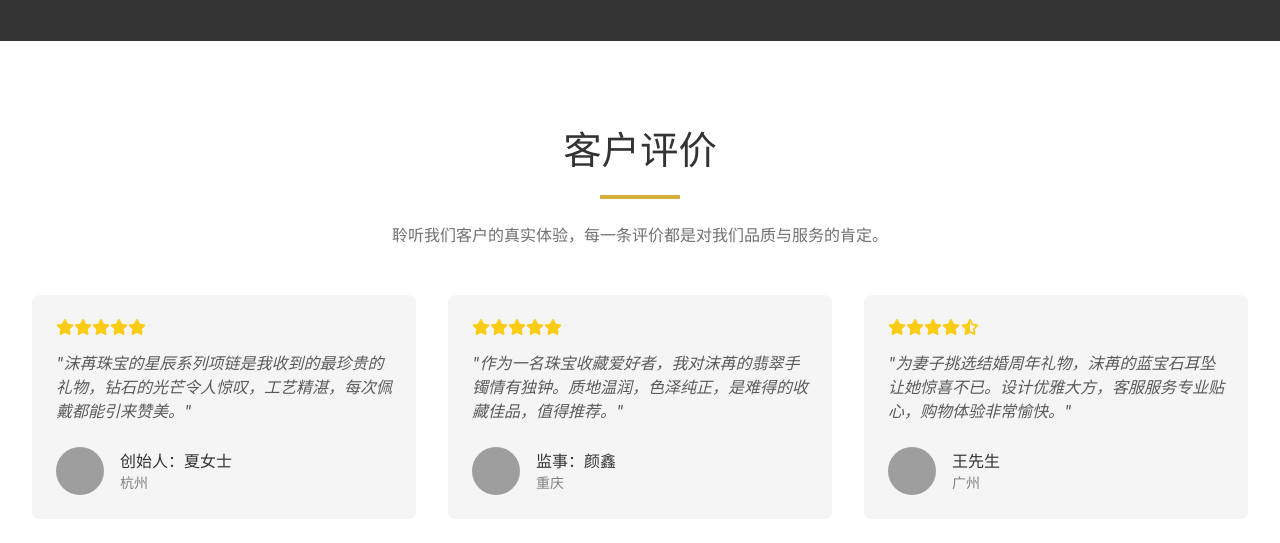
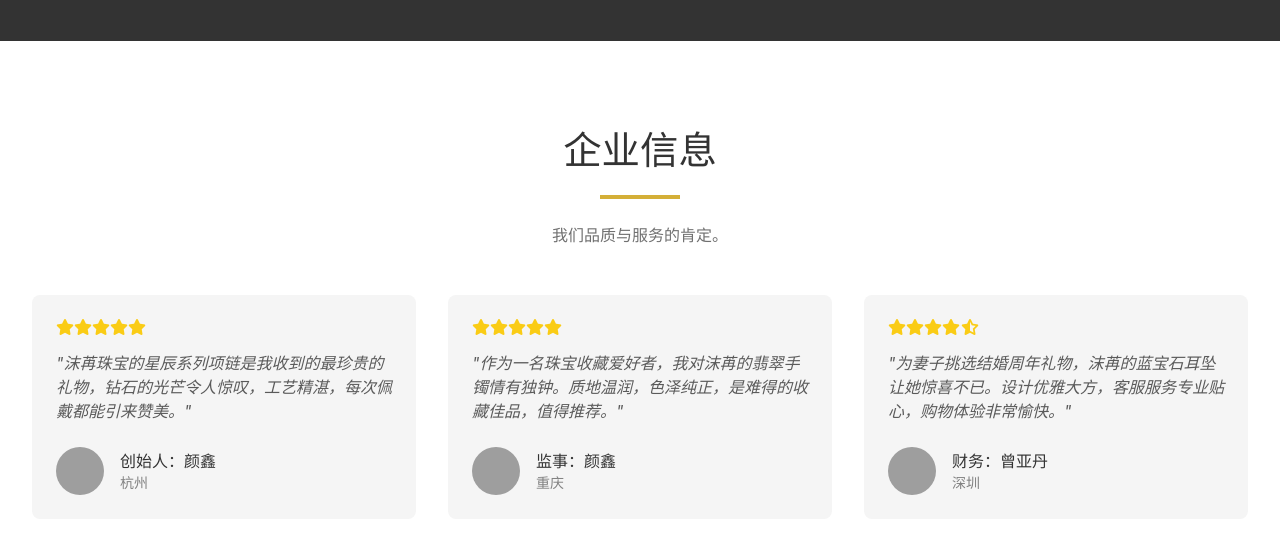
Before and after one commit to yancy-b2tech/yancy, a plain HTML site: page index.html in a window 1280 px wide. Shown: the part 3700-4243 px from the top of the page. Drawn offline with nearby package versions, Linux system fonts and the light colour scheme; grey boxes are pictures that could not be loaded.

Commit message:
Update index.html

```diff
--- a/index.html
+++ b/index.html
@@ -466,12 +466,12 @@
         <div class='container mx-auto px-4 sm:px-6 lg:px-8'>
         <div class='text-center max-w-2xl mx-auto mb-12'>
         <h2 class='text-[clamp(1.5rem,3vw,2.5rem)] font-serif font-light mb-4'>
-        客户评价
+       企业信息
     </h2>
 <div class='w-20 h-1 bg-primary mx-auto mb-6'>
         </div>
 <p class='text-neutral-dark/70'>
-        聆听我们客户的真实体验，每一条评价都是对我们品质与服务的肯定。
+        我们品质与服务的肯定。
     </p>
     </div>
 <div class='grid grid-cols-1 md:grid-cols-3 gap-8'>
@@ -495,8 +495,8 @@
 <div class='flex items-center'>
         <img src='https://design.gemcoder.com/staticResource/echoAiSystemImages/13bb9d1fc7cf33ac9d30131a508b7778.png' alt='客户头像' class='w-12 h-12 rounded-full object-cover mr-4'/>
 <div >
-        <h4 class='font-medium' data-yteditvalue='创始人：夏女士'>
-        创始人：夏女士
+        <h4 class='font-medium' data-yteditvalue='创始人：颜鑫'>
+        创始人：颜鑫
     </h4>
 <p class='text-sm text-neutral-dark/60' data-yteditvalue='杭州'>
         杭州
@@ -554,10 +554,10 @@
         <img src='https://design.gemcoder.com/staticResource/echoAiSystemImages/47884594ba7a3ebfc13467ae474dcc1f.png' alt='客户头像' class='w-12 h-12 rounded-full object-cover mr-4'/>
 <div >
         <h4 class='font-medium'>
-        王先生
+        财务：曾亚丹
     </h4>
 <p class='text-sm text-neutral-dark/60'>
-        广州
+        深圳
     </p>
     </div>
     </div>
```
